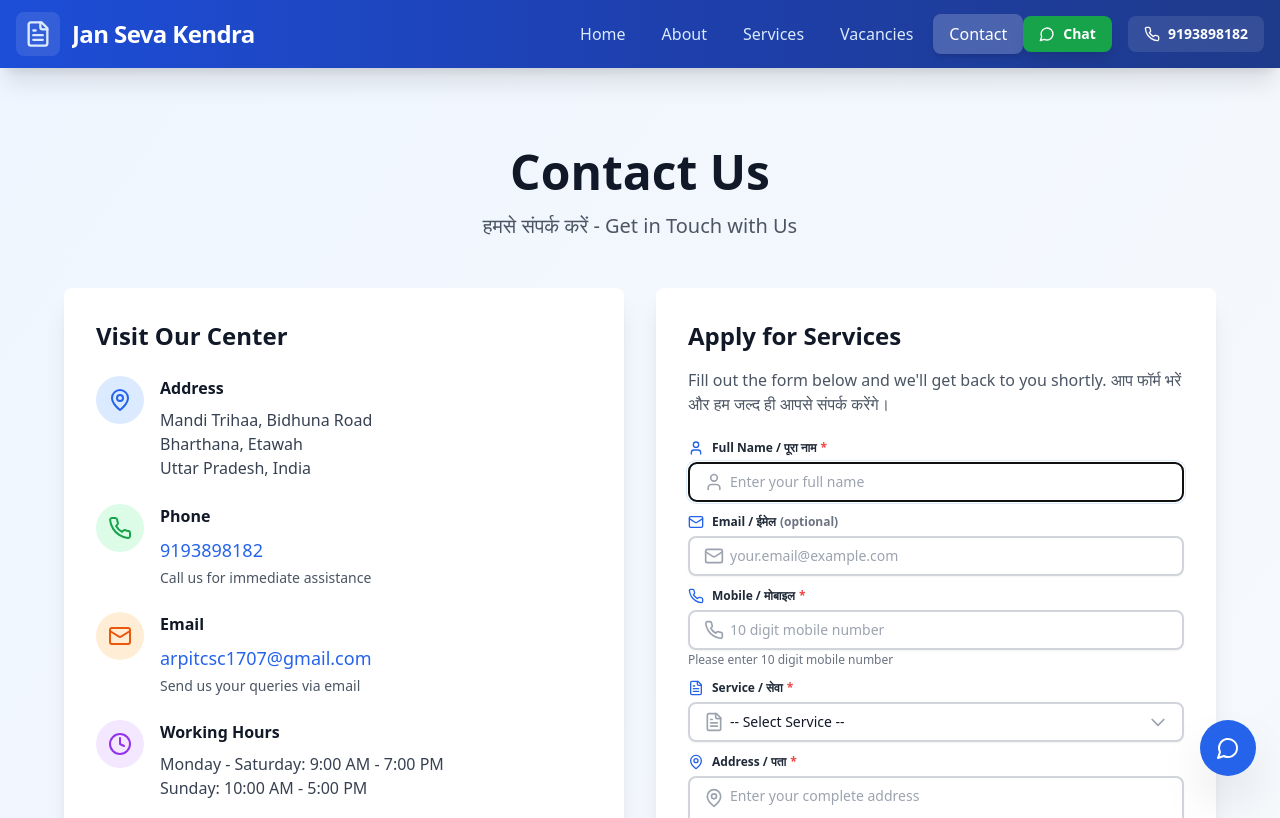
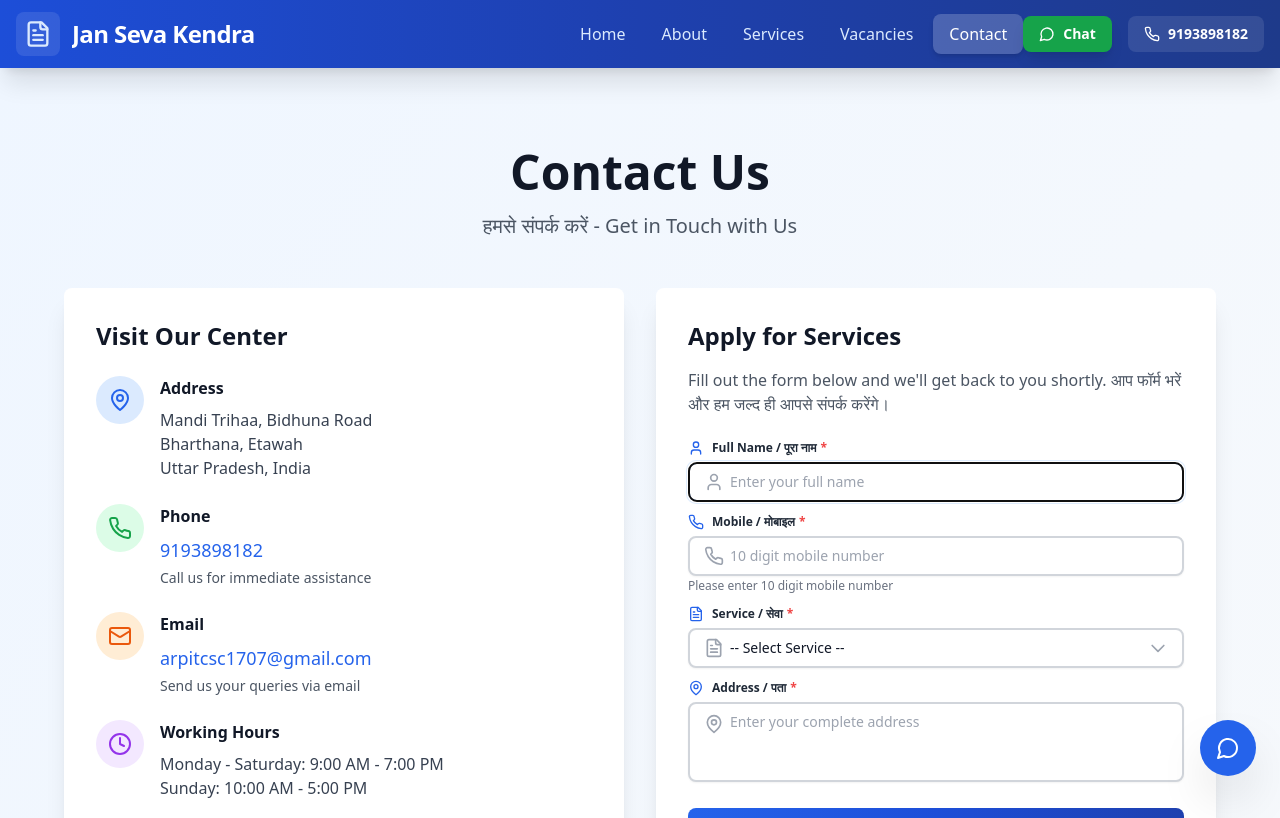
Before and after one commit to mohitkumar7895/EtawahJan, a Next.js app: page /contact in a window 1280 px wide. Shown: the top 818 px of the page. Built offline with nearby package versions, Linux system fonts and the light colour scheme.

Commit message:
email destroy

```diff
--- a/components/ContactForm.tsx
+++ b/components/ContactForm.tsx
@@ -1,7 +1,7 @@
 'use client';
 
 import { useState, FormEvent } from 'react';
-import { Send, CheckCircle, User, Mail, Phone, MapPin, FileText, Loader2 } from 'lucide-react';
+import { Send, CheckCircle, User, Phone, MapPin, FileText, Loader2 } from 'lucide-react';
 import { submitServiceApplication } from '@/lib/api';
 
 const serviceOptions = [
@@ -90,7 +90,6 @@ type ContactFormProps = {
 export default function ContactForm({ embedded }: ContactFormProps) {
   const [formData, setFormData] = useState({
     name: '',
-    email: '',
     mobile: '',
     address: '',
     service_type: '',
@@ -110,7 +109,6 @@ export default function ContactForm({ embedded }: ContactFormProps) {
       setIsSuccess(true);
       setFormData({
         name: '',
-        email: '',
         mobile: '',
         address: '',
         service_type: '',
@@ -191,28 +189,6 @@ export default function ContactForm({ embedded }: ContactFormProps) {
                 autoFocus={embedded}
                 className={`w-full ${embedded ? 'pl-10 pr-3 py-2 text-sm' : 'pl-12 pr-4 py-3'} border-2 border-gray-300 rounded-lg focus:border-blue-500 focus:ring-2 focus:ring-blue-200/50 transition-all bg-white text-gray-900 placeholder-gray-400 shadow-sm hover:border-gray-400`}
                 placeholder="Enter your full name"
-              />
-            </div>
-          </div>
-
-          {/* Email Field */}
-          <div className="relative">
-            <label htmlFor="email" className="flex items-center text-xs font-bold text-gray-800 mb-1.5">
-              <Mail className="w-4 h-4 mr-2 text-blue-600" />
-              Email / ईमेल <span className="text-gray-500 text-xs ml-1">(optional)</span>
-            </label>
-            <div className="relative">
-              <div className="absolute inset-y-0 left-0 pl-4 flex items-center pointer-events-none">
-                <Mail className="h-5 w-5 text-gray-400" />
-              </div>
-              <input
-                type="email"
-                id="email"
-                name="email"
-                value={formData.email}
-                onChange={handleChange}
-                className={`w-full ${embedded ? 'pl-10 pr-3 py-2 text-sm' : 'pl-12 pr-4 py-3'} border-2 border-gray-300 rounded-lg focus:border-blue-500 focus:ring-2 focus:ring-blue-200/50 transition-all bg-white text-gray-900 placeholder-gray-400 shadow-sm hover:border-gray-400`}
-                placeholder="your.email@example.com"
               />
             </div>
           </div>
--- a/lib/api.ts
+++ b/lib/api.ts
@@ -3,7 +3,6 @@ const API_BASE_URL = '';
 
 export interface ContactFormData {
   name: string;
-  email: string;
   mobile: string;
   address: string;
   service_type: string;
```
